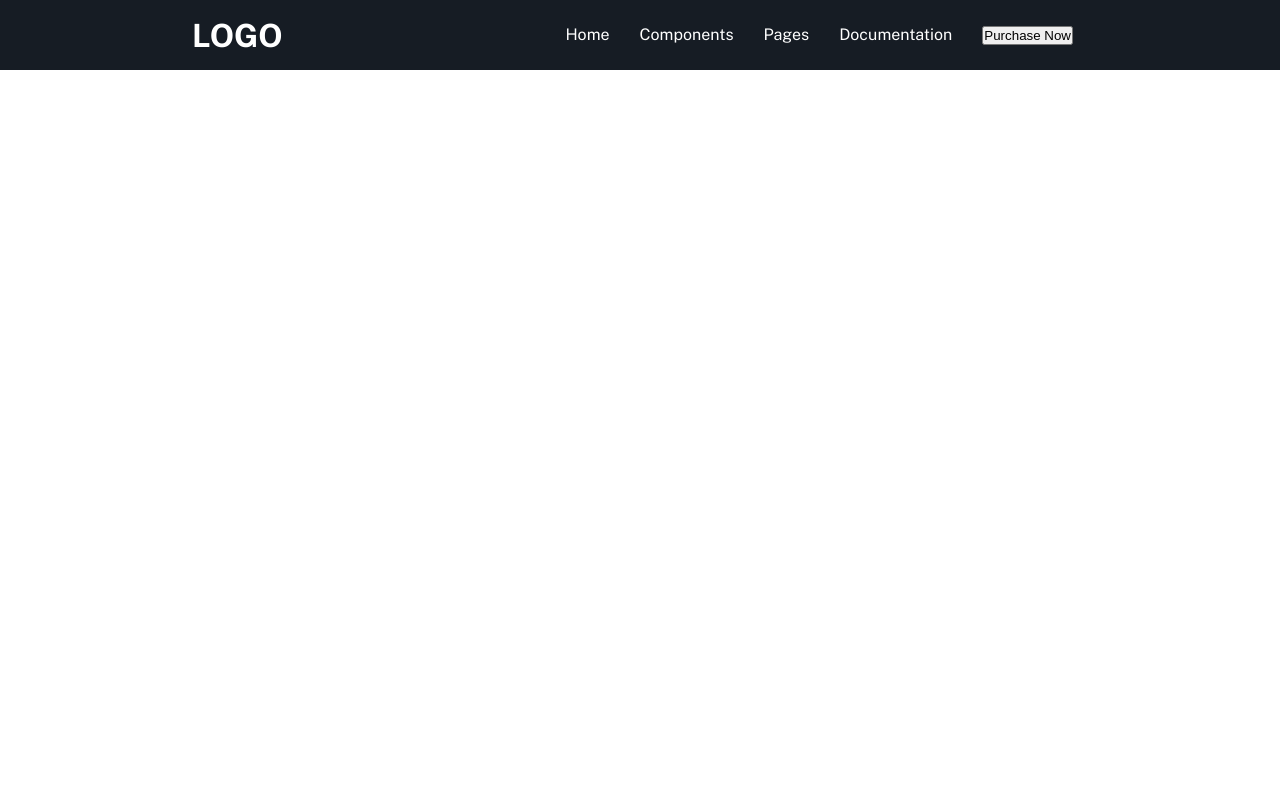
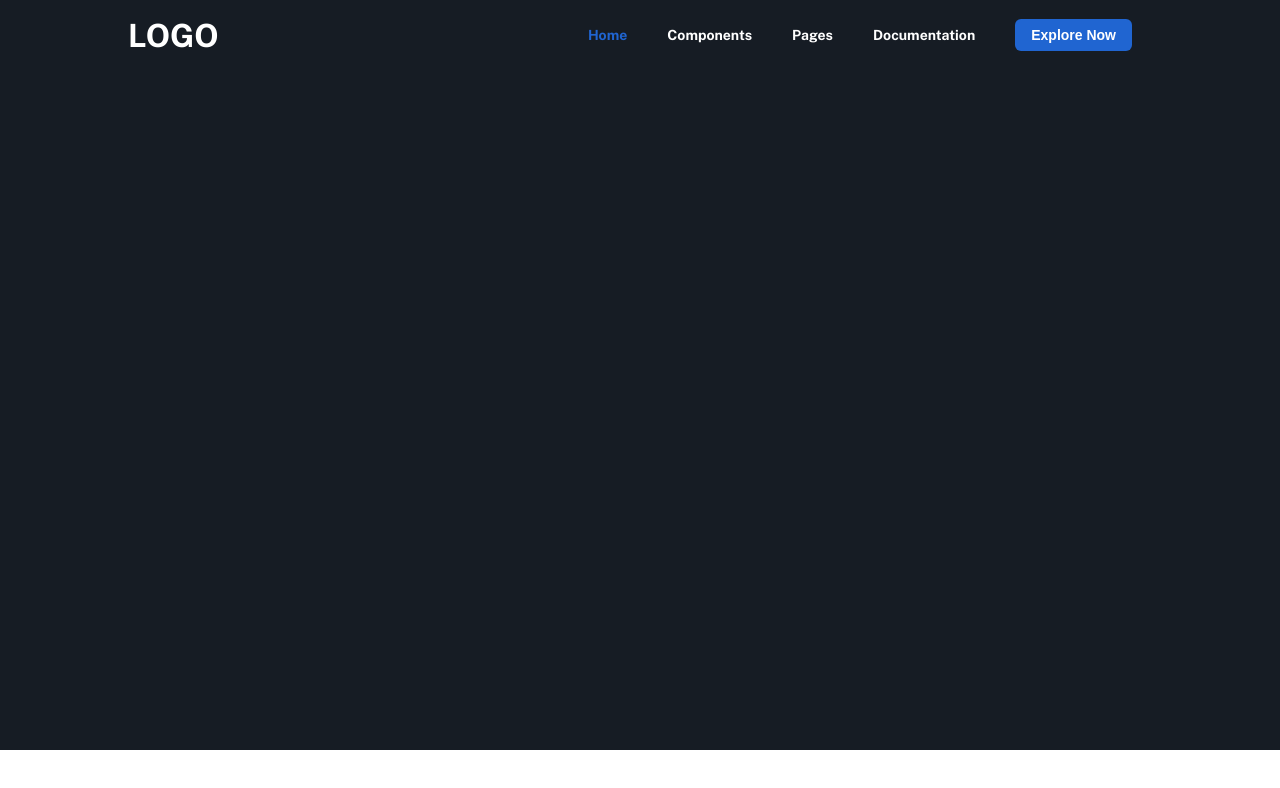
Before and after one commit to SAUBIN-Florian/planetarium, a React (Create React App) app: page / in a window 1280 px wide. Shown: the top 788 px of the page. Built offline with nearby package versions, Linux system fonts and the light colour scheme.

Commit message:
herobanner work in progress

```diff
--- a/src/components/HeroBanner.jsx
+++ b/src/components/HeroBanner.jsx
@@ -1,10 +1,25 @@
-import React from 'react';
+import { useEffect } from 'react';
+import video from '../assets/herobanner_video.mp4';
+import { initCanvas } from "../services/canvas";
 import "../stylessheets/herobanner.scss";
 
 export default function HeroBanner() {
+
+  useEffect(() => {
+    initCanvas(".herobanner-canvas", ".herobanner-video");
+  }, [])
+
   return (
     <div className="herobanner">
-
+      <video
+        className="herobanner-video"
+        src={video}
+        autoPlay
+        muted
+        loop
+      >
+      </video>
+      <canvas className="herobanner-canvas" width="1300" height="750"></canvas>
     </div>
   )
 }
--- a/src/components/NavBar.jsx
+++ b/src/components/NavBar.jsx
@@ -7,12 +7,12 @@ export default function NavBar() {
       <div className="navbar-container">
         <h1 className="navbar-logo">LOGO</h1>
         <ul className="navbar-list">
-          <li className="navbar-item">Home</li>
+          <li className="navbar-item navbar-active">Home</li>
           <li className="navbar-item">Components</li>
           <li className="navbar-item">Pages</li>
           <li className="navbar-item">Documentation</li>
           <li className="navbar-item">
-            <button>Purchase Now</button>
+            <button className="navbar-btn">Explore Now</button>
           </li>
         </ul>
       </div>
--- a/src/components/Planets.jsx
+++ b/src/components/Planets.jsx
@@ -3,6 +3,6 @@ import "../stylessheets/planets.scss";
 
 export default function Planets() {
   return (
-    <div>Planets</div>
+    <div className="planets">Planets</div>
   )
 }
--- /dev/null
+++ b/src/services/canvas.js
@@ -0,0 +1,31 @@
+const initCanvas = (canvasName, videoName) => {
+  const canvas = document.querySelector(canvasName);
+  const ctx = canvas.getContext("2d");
+
+  let posX = 300;
+
+  canvas.addEventListener("mousemove", e => {
+    posX = e.offsetX;
+  })
+
+  function draw(){
+    ctx.save();
+    ctx.beginPath();
+    ctx.rect(posX - 175, 0, 350, 750);
+    ctx.clip();
+
+    ctx.drawImage(document.querySelector(videoName), 0, 0, canvas.width, canvas.height);
+    ctx.restore();
+  }
+
+  function animate(){
+    ctx.clearRect(0, 0, canvas.width, canvas.height);
+    draw();
+
+    requestAnimationFrame(animate);
+  }
+
+  animate();
+}
+
+export { initCanvas };
--- a/src/stylessheets/App.scss
+++ b/src/stylessheets/App.scss
@@ -15,6 +15,8 @@
   --primary-color: #fff;
   --secondary-color: #212b36;
   --tertiary-color: #919EAB;
+  --action-color: #2065D1;
+  --hover-action-color: #103996;
 }
 
 .App{
--- a/src/stylessheets/herobanner.scss
+++ b/src/stylessheets/herobanner.scss
@@ -0,0 +1,17 @@
+.herobanner{
+  position: fixed;
+  top: 0;
+  left: 0;
+  width: 100%;
+  height: 100vh;
+}
+
+.herobanner-video{
+  position: absolute;
+  z-index: 10;
+  visibility: hidden;
+}
+
+.herobanner-canvas{
+  background-color: var(--dark-background);
+}
--- a/src/stylessheets/navbar.scss
+++ b/src/stylessheets/navbar.scss
@@ -3,13 +3,14 @@
   top: 0;
   width: 100%;
   height: 70px;
+  z-index: 1000;
 }
 
 .navbar-container{
   display: flex;
   justify-content: space-between;
   align-items: center;
-  width: 70%;
+  width: 80%;
   height: 100%;
   margin: 0 auto;
 }
@@ -18,7 +19,33 @@
   display: flex;
   justify-content: space-around;
   list-style: none;
+  font-size: 0.875rem;
   .navbar-item{
-    padding: 0 15px;
+    align-self: center;
+    font-weight: 700;
+    margin: 0 20px;
+    cursor: pointer;
+    transition: opacity 0.2s ease-in-out;
+  }
+  .navbar-item:nth-child(-n+4):hover{
+    opacity: 0.48;
+  }
+  .navbar-btn{
+    border: none;
+    padding: 8px 16px;
+    border-radius: 6px;
+    font-weight: 700;
+    font-size: 0.875rem;
+    background-color: var(--action-color);
+    color: var(--primary-color);
+    cursor: pointer;
+    transition: background-color 0.2s ease-in-out;
+  }
+  .navbar-btn:hover{
+    background-color: var(--hover-action-color);
   }
 }
+
+.navbar-active{
+  color: var(--action-color);
+}
```
